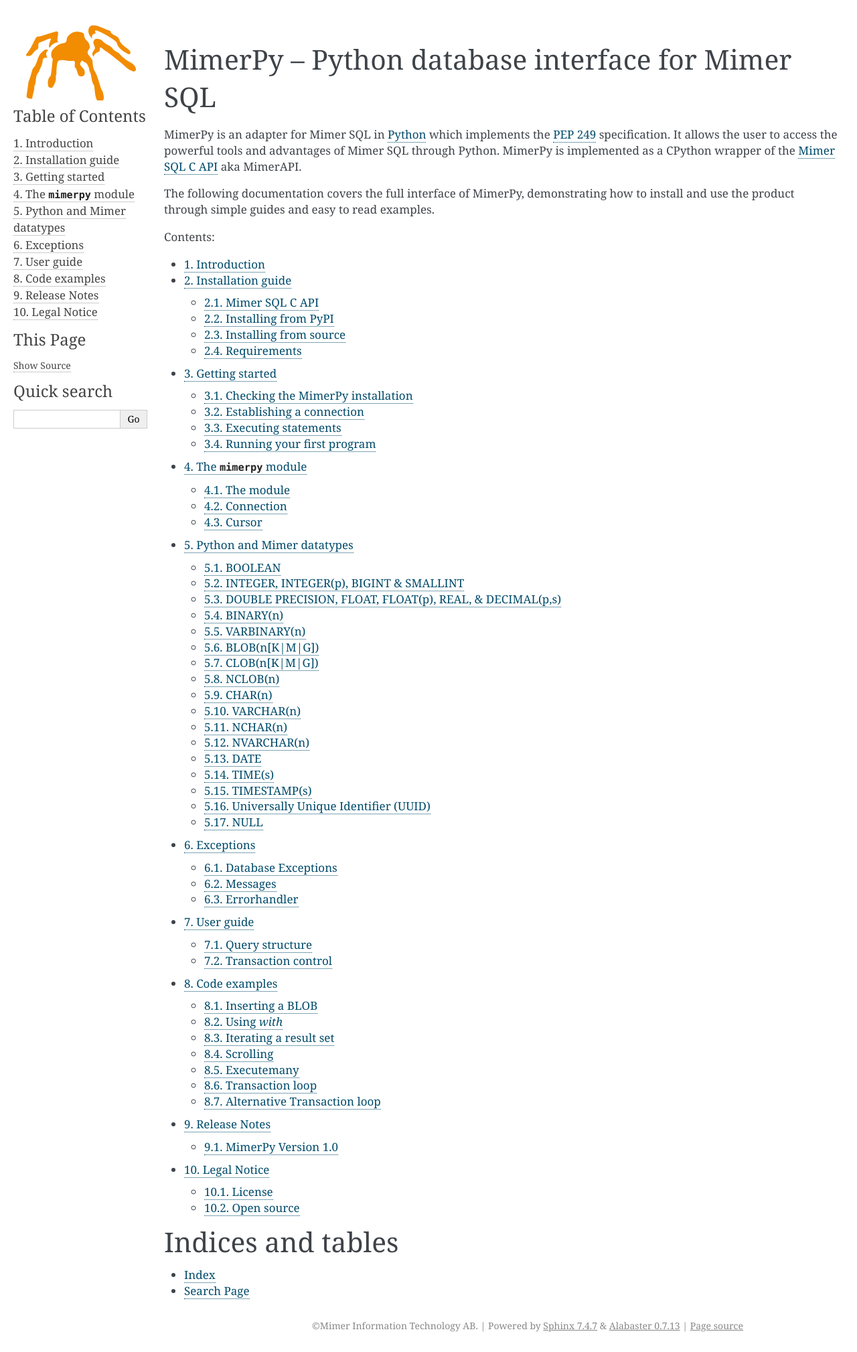
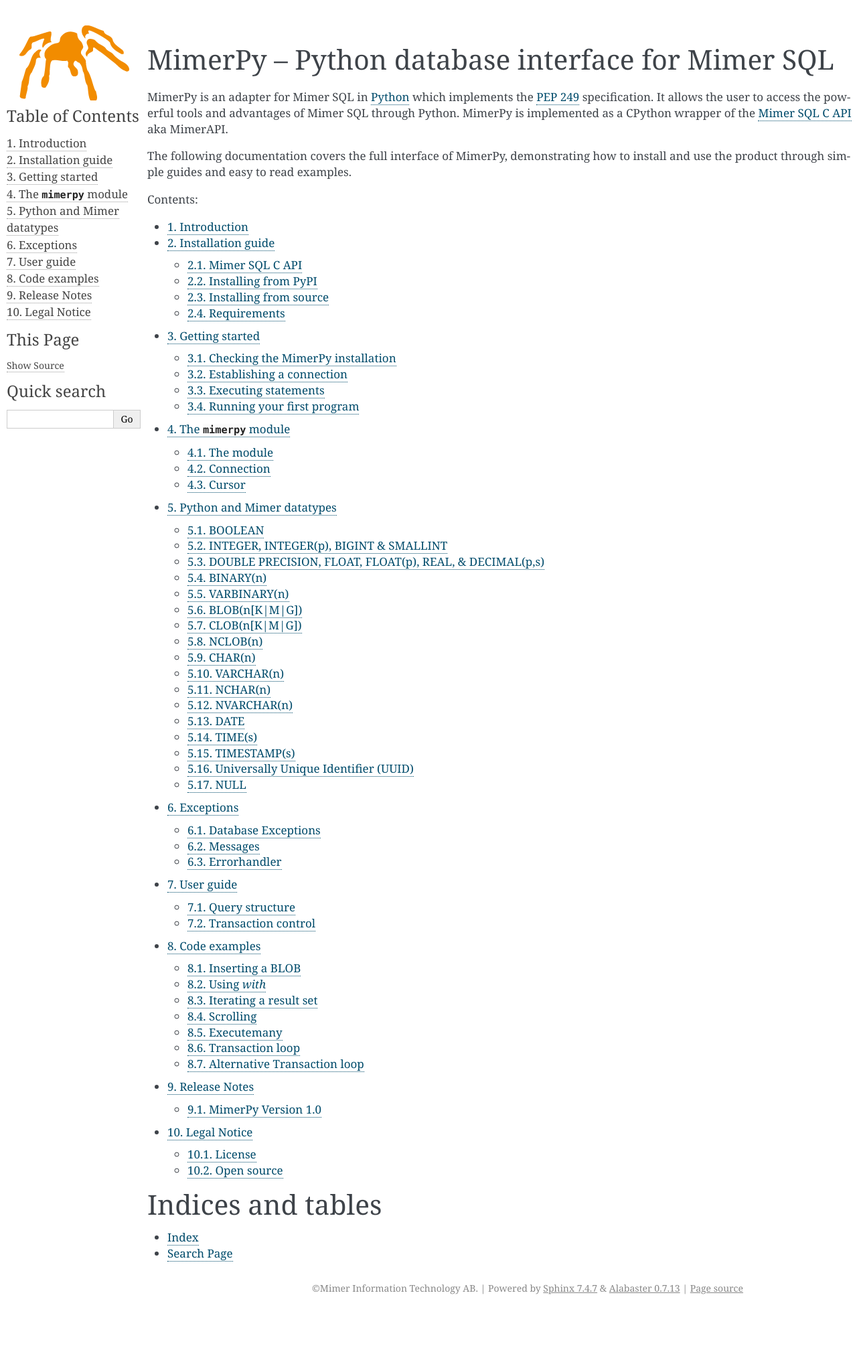
Before and after one commit to mimersql/MimerPy, a Sphinx documentation site: the page built from doc/index.rst, in a window 1280 px wide. Shown: the whole page at 67% size. Built offline with Sphinx 7.4.7, drawn with Linux system fonts in a browser that asks for light colours; after the commit the page ends 1963 px from its top, so only the background shows below that.

Commit message:
Moved tables to the left

```diff
--- a/doc/_static/style.css
+++ b/doc/_static/style.css
@@ -1,5 +1,5 @@
 div.document {
-    width: calc(100% - 20px);
+    width: 100%;
     /* margin: 0 !important;
     /* margin-top: 30px;
     margin-right: 1vw;
@@ -9,7 +9,20 @@
 
 div.body {
     margin: 30px 0vw 0 0vw;
-    max-width: calc(100% - 20px);
+    max-width: 100%;
     min-width: 300px;
-    padding: 0 15px 0 15px;
+    padding: 0 0px 0 0px;
 }
+
+table {
+    margin-left: 0px !important;
+    margin-right: 0px !important;
+}
+
+@media screen and (max-width: 875px) {
+
+    body {
+        margin: 0;
+        padding: 10px 10px 10px 10px;
+    }
+}
```
